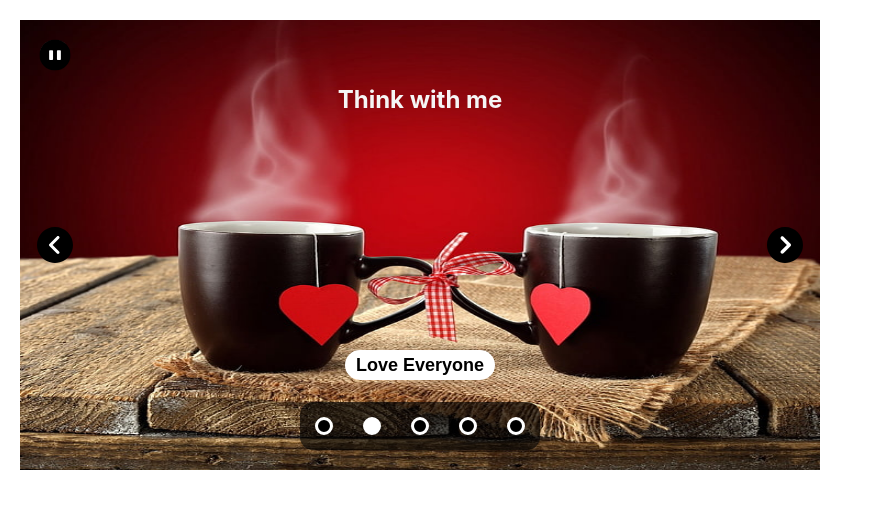
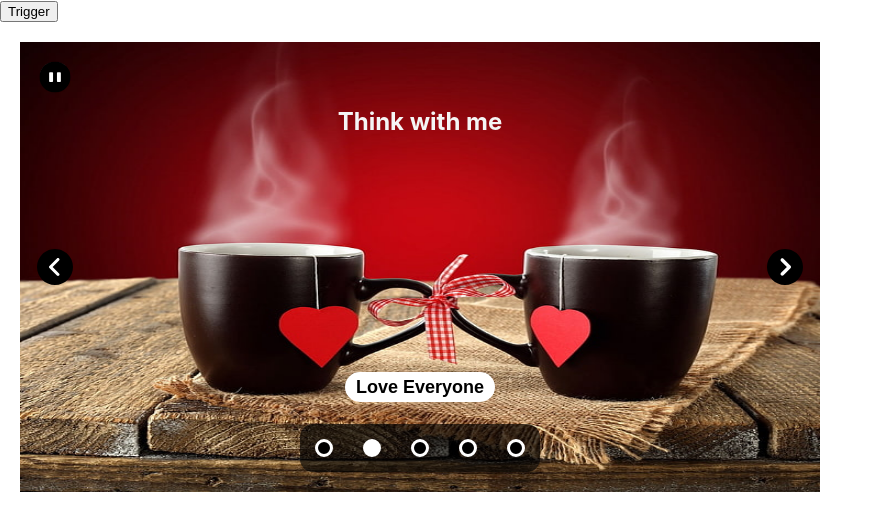
Before and after one commit to elamurugan-r/CarouselDesignPattern_A11Y, a React (Create React App) app: page / in a window 1280 px wide. Shown: the top 530 px of the page, without its empty margins (0-883 px from the left). Built offline with nearby package versions, Linux system fonts and the light colour scheme.

Commit message:
refactoring

```diff
--- a/src/App.js
+++ b/src/App.js
@@ -131,7 +131,11 @@ function App() {
   }, [idx, triggerSlideshow, setIdx])
 
   return (
-    // aria-roledescription, aria-label are not working
+    <div>
+    <button>Trigger</button>
+    {// aria-roledescription, aria-label are not working
+    }
+
     <section className="carousel-container" aria-roledescription="carousel" aria-labelledby="carousel-header" >
         <h1 id="carousel-header" class="carousel-header">Popular shows and Episodes</h1>
         <div
@@ -200,6 +204,7 @@ function App() {
           </h2>
         </div>
     </section>
+    </div>
   );
 }
 
```
